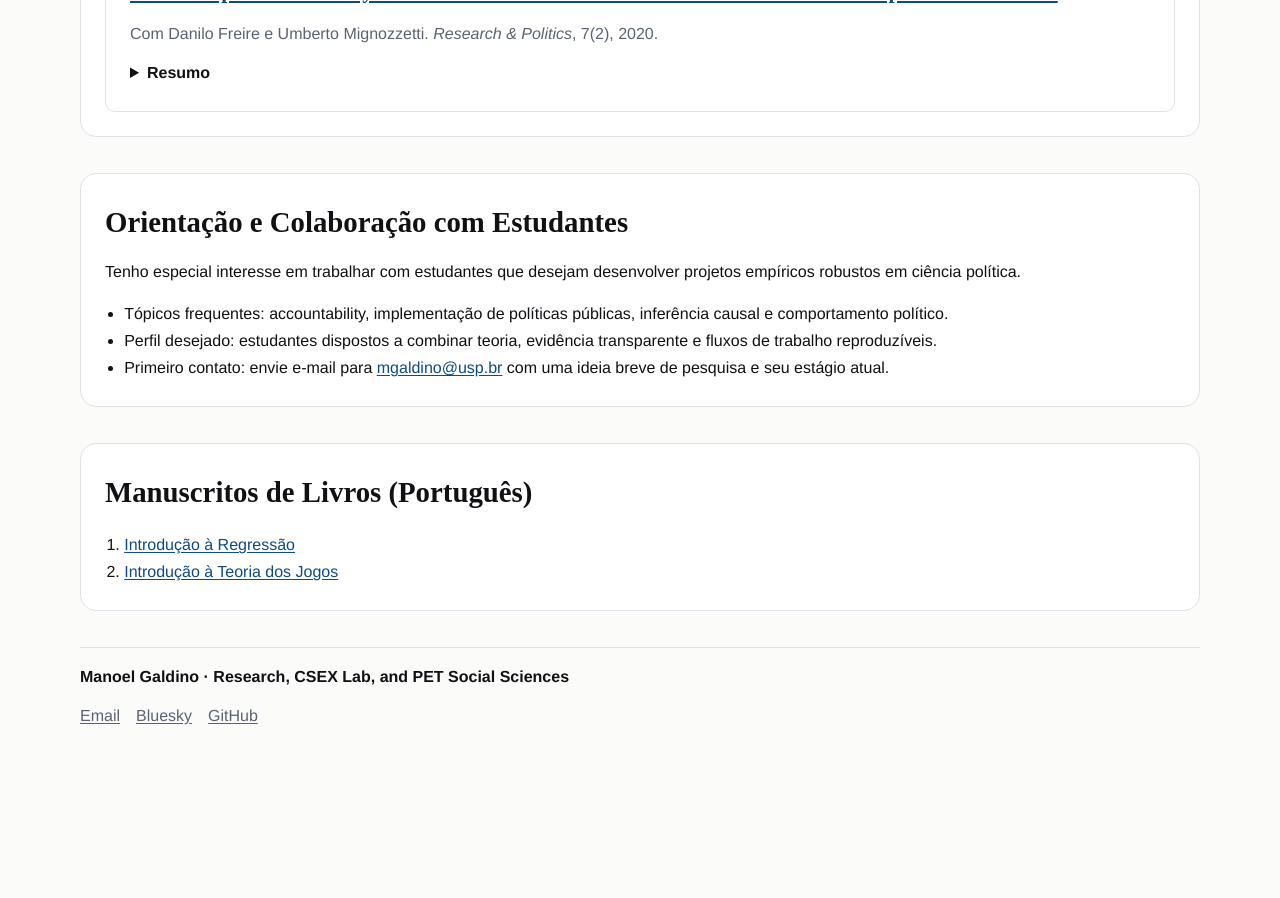
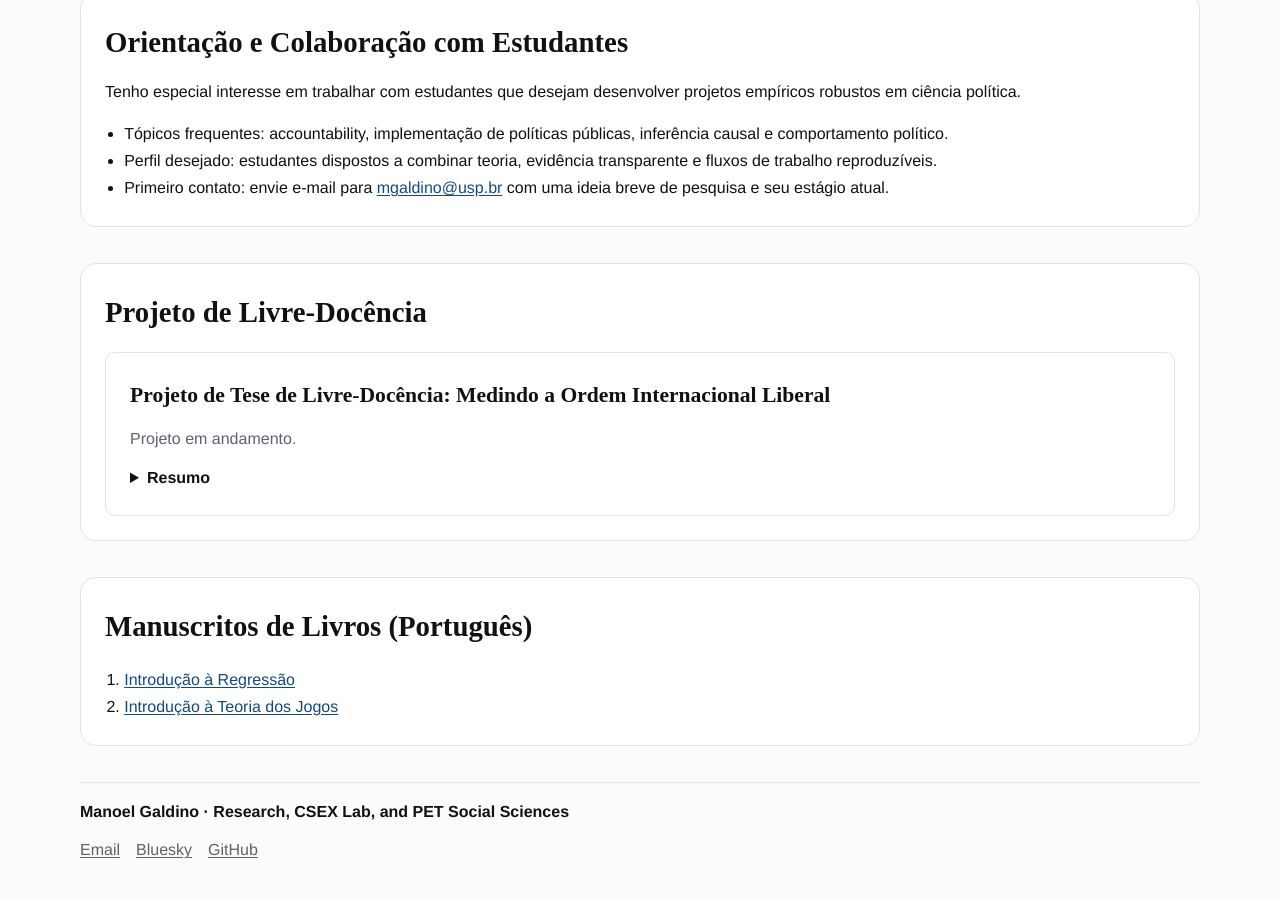
Before and after one commit to mgaldino/mgaldino.github.io, a Jekyll site: the page built from research.md, in a window 1280 px wide and 900 px high, scrolled down 2433 px. Built offline with Jekyll 4.4.1, drawn with Linux system fonts in a browser that asks for light colours; before the commit the page ends 3199 px from its top, so only the background shows below that; some of the changed text lies outside the part shown.

Commit message:
Move habilitation project to dedicated section

```diff
--- a/research.md
+++ b/research.md
@@ -17,15 +17,6 @@ description: Working papers e publicações de Manoel Galdino.
 <section class="section-block" aria-labelledby="working-papers">
   <h2 id="working-papers">Working Papers</h2>
   <div class="paper-list">
-    <article class="paper-card">
-      <h3>Projeto de Tese de Livre-Docência: Medindo a Ordem Internacional Liberal</h3>
-      <p class="paper-meta">Projeto em andamento.</p>
-      <details>
-        <summary>Resumo</summary>
-        <p>O projeto da minha tese de Livre-Docência investiga se a Ordem Internacional Liberal (LIO) está em erosão substantiva ou em reorganização estrutural. O argumento central é que esse debate permanece inconclusivo porque faltam medidas empíricas sistemáticas da LIO ao longo do tempo. Para enfrentar esse problema, o projeto combina quatro estratégias: (1) estimação de uma medida latente de apoio à LIO com modelos IRT dinâmicos aplicados à ratificação de tratados em múltiplos domínios; (2) análise do conteúdo substantivo dos tratados com graded IRT e codificação assistida por LLM; (3) mensuração de abertura comercial por uma tipologia bidimensional baseada em nível tarifário e universalidade (MFN vs. preferencial); e (4) desenvolvimento de um modelo formal de teoria dos jogos para microfundamentar as decisões estatais de adesão a compromissos internacionais. A contribuição esperada é oferecer uma medida quantitativa comparável da LIO, distinguir adesão formal de adesão substantiva e avaliar, com maior precisão, dinâmicas de transformação da ordem internacional em nível sistêmico ao longo do tempo.</p>
-      </details>
-    </article>
-
     <article class="paper-card">
       <h3>Quão Sensíveis São as Conclusões de Process Tracing? Replicações com Bayesian Process Tracing</h3>
       <p class="paper-meta">Projeto em desenvolvimento. Texto completo indisponível ao público nesta fase.</p>
@@ -123,6 +114,20 @@ description: Working papers e publicações de Manoel Galdino.
   </ul>
 </section>
 
+<section class="section-block" aria-labelledby="livre-docencia">
+  <h2 id="livre-docencia">Projeto de Livre-Docência</h2>
+  <div class="paper-list">
+    <article class="paper-card">
+      <h3>Projeto de Tese de Livre-Docência: Medindo a Ordem Internacional Liberal</h3>
+      <p class="paper-meta">Projeto em andamento.</p>
+      <details>
+        <summary>Resumo</summary>
+        <p>O projeto da minha tese de Livre-Docência investiga se a Ordem Internacional Liberal (LIO) está em erosão substantiva ou em reorganização estrutural. O argumento central é que esse debate permanece inconclusivo porque faltam medidas empíricas sistemáticas da LIO ao longo do tempo. Para enfrentar esse problema, o projeto combina quatro estratégias: (1) estimação de uma medida latente de apoio à LIO com modelos IRT dinâmicos aplicados à ratificação de tratados em múltiplos domínios; (2) análise do conteúdo substantivo dos tratados com graded IRT e codificação assistida por LLM; (3) mensuração de abertura comercial por uma tipologia bidimensional baseada em nível tarifário e universalidade (MFN vs. preferencial); e (4) desenvolvimento de um modelo formal de teoria dos jogos para microfundamentar as decisões estatais de adesão a compromissos internacionais. A contribuição esperada é oferecer uma medida quantitativa comparável da LIO, distinguir adesão formal de adesão substantiva e avaliar, com maior precisão, dinâmicas de transformação da ordem internacional em nível sistêmico ao longo do tempo.</p>
+      </details>
+    </article>
+  </div>
+</section>
+
 <section class="section-block" aria-labelledby="books">
   <h2 id="books">Manuscritos de Livros (Português)</h2>
   <ol class="simple-list">
```
Also changed, not shown: en/research.md (+14 -9 lines).
